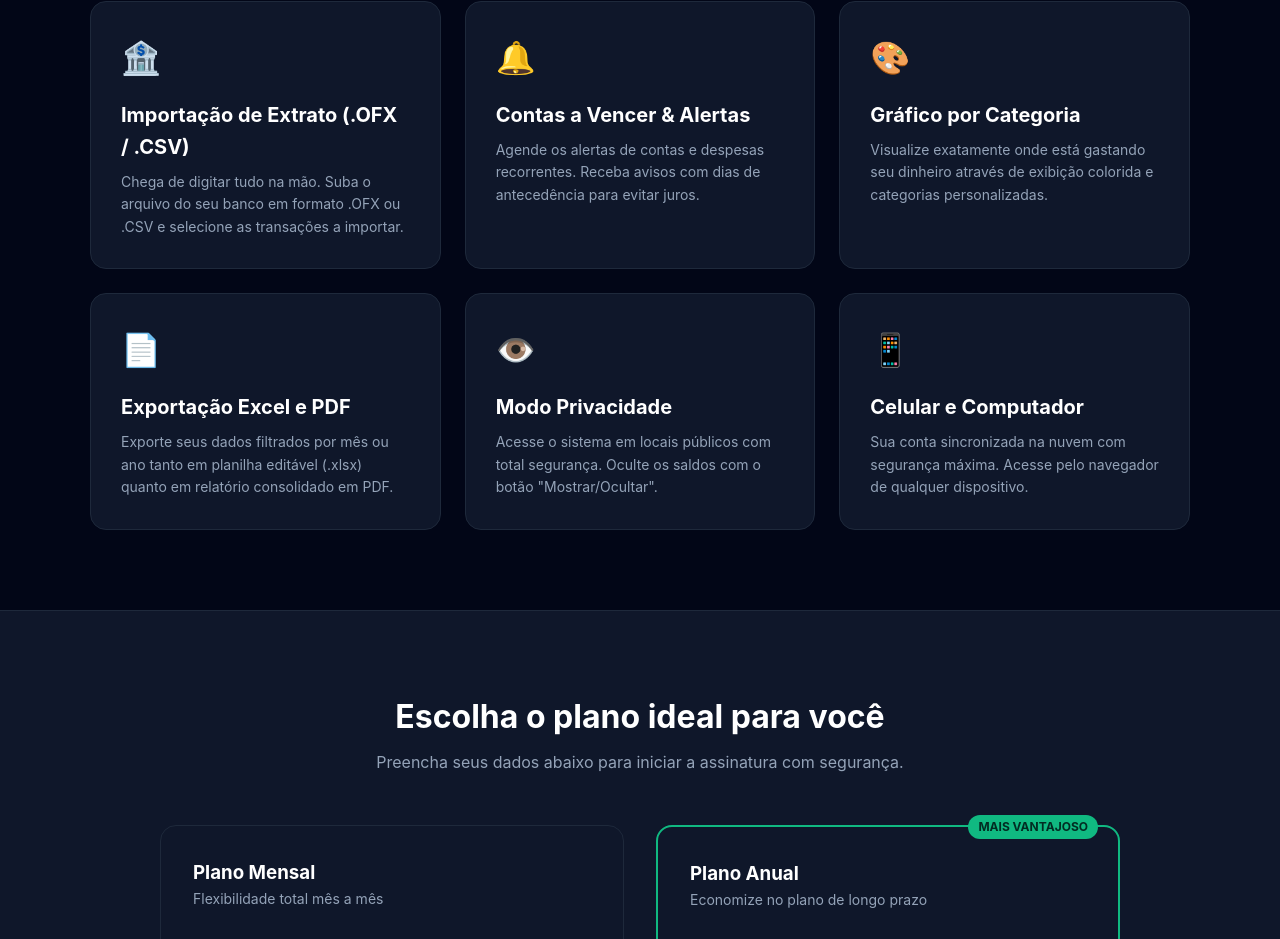
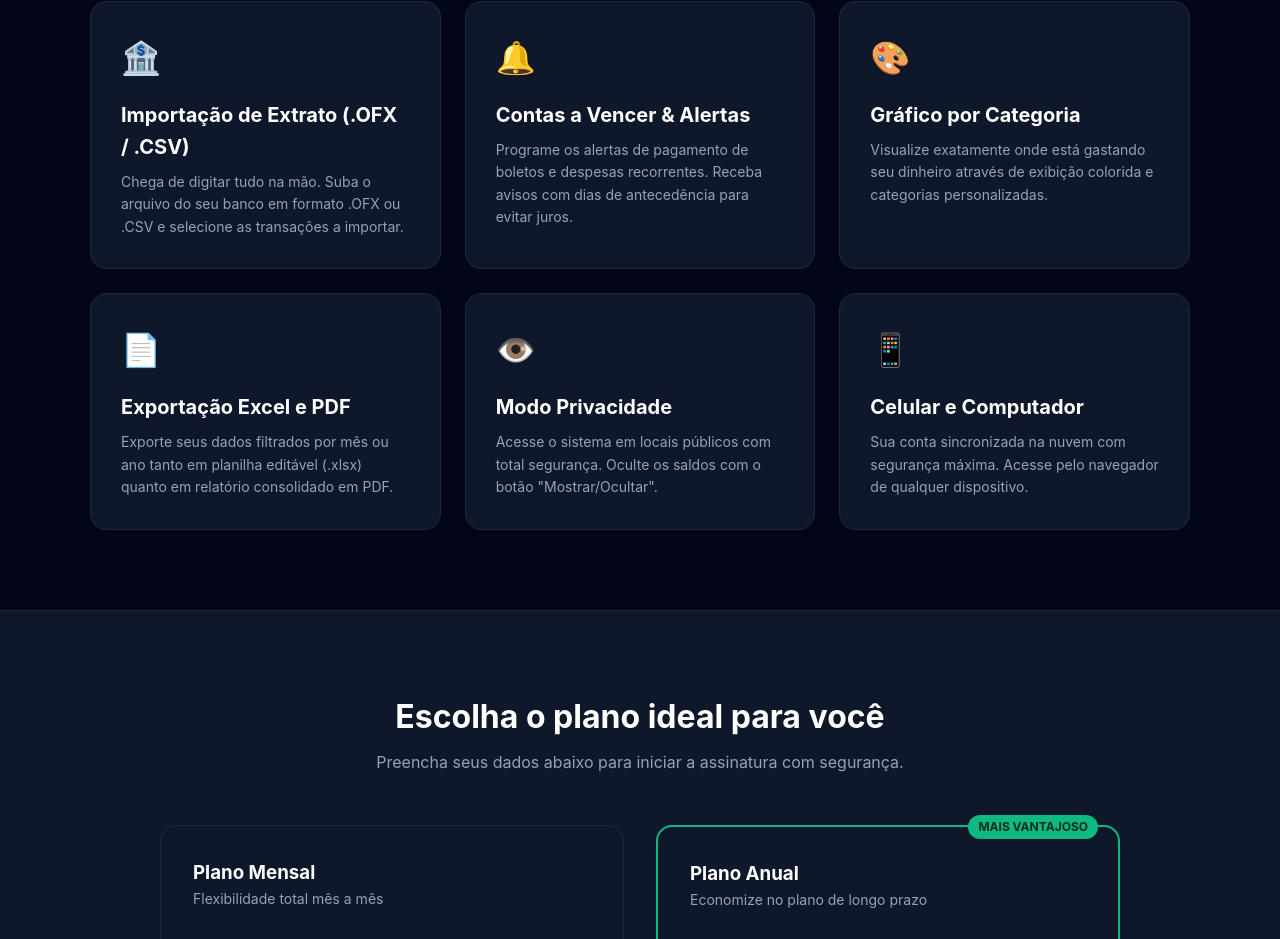
Before and after one commit to gtdueli/meu-controle-financeiro-landing, a website: page index.html in a window 1280 px wide. Shown: the part 1497-2436 px from the top of the page. Drawn offline with Linux system fonts and the light colour scheme.

Commit message:
atualização do codigo index descrição de alertas de contas/despesas recorrentes

```diff
--- a/index.html
+++ b/index.html
@@ -119,7 +119,7 @@
       <div class="card">
         <div class="card-icon">🔔</div>
         <h3>Contas a Vencer & Alertas</h3>
-        <p>Agende os alertas de contas e despesas recorrentes. Receba avisos com dias de antecedência para evitar juros.</p>
+        <p>Programe os alertas de pagamento de boletos e despesas recorrentes. Receba avisos com dias de antecedência para evitar juros.</p>
       </div>
 
       <div class="card">
```
